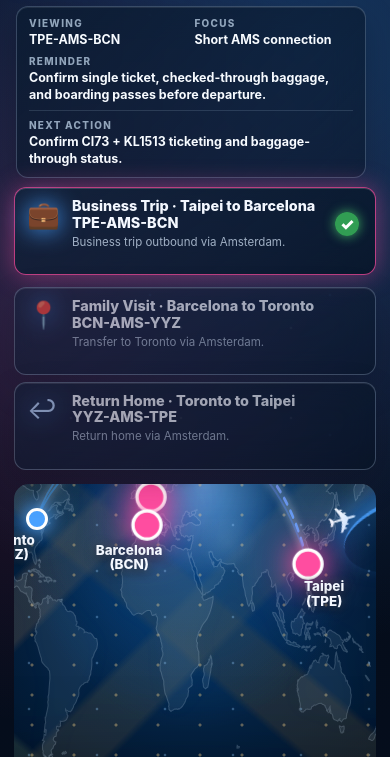
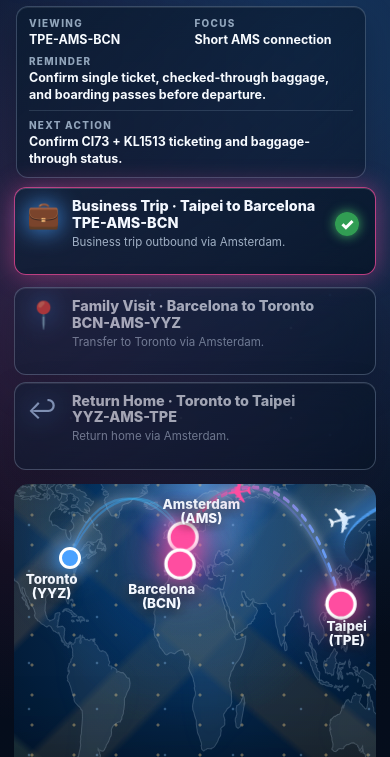
Before and after one commit to albert072111-hue/travel-itinerary, a plain HTML site: page index.html in a window 390 px wide. Shown: the part 87-844 px from the top of the page. Drawn offline with Linux system fonts and the light colour scheme.

Commit message:
Update index.html

```diff
--- a/index.html
+++ b/index.html
@@ -807,8 +807,8 @@
       .dots { display: none; }
       .globe-stage {
         --map-scale: 1.34;
-        --map-x: -14%;
-        --map-y: -7%;
+        --map-x: -5%;
+        --map-y: 5%;
         min-height: 330px;
         border-radius: 15px;
       }
@@ -1056,10 +1056,10 @@
     ];
 
     const cities = {
-      TPE: { name: "Taipei", code: "TPE", x: 83.77, y: 36.09, labelX: 16, labelY: 15 },
-      AMS: { name: "Amsterdam", code: "AMS", x: 51.32, y: 20.94, labelX: 18, labelY: -48 },
+      TPE: { name: "Taipei", code: "TPE", x: 83.77, y: 36.09, labelX: 6, labelY: 15 },
+      AMS: { name: "Amsterdam", code: "AMS", x: 51.32, y: 20.94, labelX: 18, labelY: -40 },
       BCN: { name: "Barcelona", code: "BCN", x: 50.58, y: 27.06, labelX: -18, labelY: 18 },
-      YYZ: { name: "Toronto", code: "YYZ", x: 27.88, y: 25.73, labelX: -28, labelY: 14 }
+      YYZ: { name: "Toronto", code: "YYZ", x: 27.88, y: 25.73, labelX: -18, labelY: 14 }
     };
 
     const tripSegments = [
```
